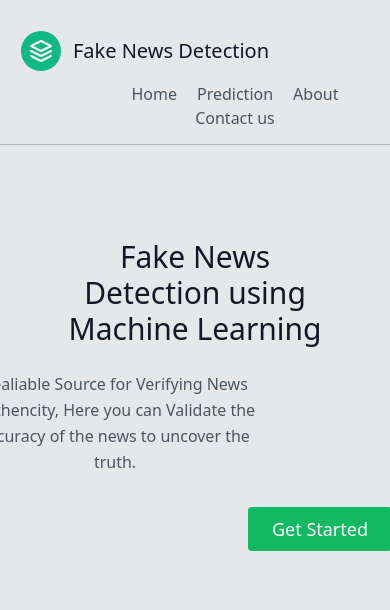
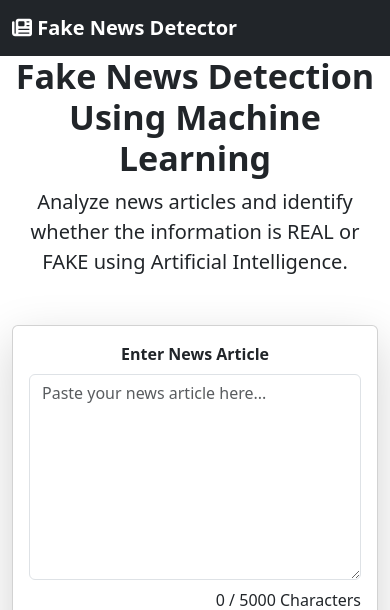
Before and after one commit to ankurmishraiet/Fake-News-Detection-Using-ML, a Flask app: page / in a window 390 px wide. Shown: the top 610 px of the page. Run offline with Flask 2, Linux system fonts and the light colour scheme; parts of the project's set-up code (start-up, migrations or seed data) failed here and were passed over; grey boxes are pictures that could not be loaded.

Commit message:
Refactor index.html for improved layout and features
Updated HTML structure and improved meta tags for better compatibility. Added Font Awesome icons and enhanced layout for the news detection application.

```diff
--- a/templates/index.html
+++ b/templates/index.html
@@ -1,66 +1,313 @@
-<!doctype html>
+<!DOCTYPE html>
 <html lang="en">
-  <head>
-    <!-- Required meta tags -->
-    <meta charset="utf-8">
-    <meta name="viewport" content="width=device-width, initial-scale=1">
 
-    <!-- Favicons -->
-    <link href="static/icons8-facebook-ios-16-filled-32.png" rel="icon">
-    <link href="static/icons8-facebook-ios-16-filled-96.png" rel="icons8-facebook-ios-16-filled-96.png">
+<head>
+    <meta charset="UTF-8">
+    <meta name="viewport" content="width=device-width, initial-scale=1.0">
 
-    <!-- Bootstrap CSS -->
-    <link href="https://cdn.jsdelivr.net/npm/bootstrap@5.1.0/dist/css/bootstrap.min.css" rel="stylesheet" integrity="sha384-KyZXEAg3QhqLMpG8r+8fhAXLRk2vvoC2f3B09zVXn8CA5QIVfZOJ3BCsw2P0p/We" crossorigin="anonymous">
-    <link href="https://unpkg.com/tailwindcss@^2/dist/tailwind.min.css" rel="stylesheet">
+    <title>Fake News Detection Using ML</title>
+
+    <link rel="stylesheet" href="{{ url_for('static', filename='style.css') }}">
+
+    <link href="https://cdn.jsdelivr.net/npm/bootstrap@5.3.0/dist/css/bootstrap.min.css" rel="stylesheet">
+
+    <link rel="stylesheet"
+        href="https://cdnjs.cloudflare.com/ajax/libs/font-awesome/6.4.0/css/all.min.css">
+
+</head>
 
 
-    <title>Fake News Detection</title>
-  </head>
-  <body class="bg-gray-200">
-    <header class="text-gray-600 body-font -my-8">
-        <div style="position: relative; top: 15px; right: 50px;" class="container mx-auto flex flex-wrap p-5 flex-col md:flex-row items-center">
-          <a class="flex title-font font-medium items-center text-gray-900 mb-4 md:mb-0">
-            <svg xmlns="http://www.w3.org/2000/svg" fill="none" stroke="currentColor" stroke-linecap="round" stroke-linejoin="round" stroke-width="2" class="w-10 h-10 text-white p-2 bg-green-500 rounded-full" viewBox="0 0 24 24">
-              <path d="M12 2L2 7l10 5 10-5-10-5zM2 17l10 5 10-5M2 12l10 5 10-5"></path>
-            </svg>
-            <span class="ml-3 text-xl">Fake News Detection</span>
-          </a>
-          <nav style="position: relative; bottom: 13px; left:100px;" class="md:ml-auto flex flex-wrap items-center text-base justify-center">
-            <a href="/" class="mr-5 hover:text-gray-900">Home</a>
-            <a href="/predict" class="mr-5 hover:text-gray-900">Prediction</a>
-            <a href="#" class="mr-5 hover:text-gray-900">About</a>
-            <a href="#" class="mr-5 hover:text-gray-900">Contact us</a>
-          </nav>
-        </div>
-      </header><hr>
-      <section style="position: relative; right: 80px; top: 30px;"  class="text-gray-600 body-font -my-8">
-        <div class="container mx-auto flex px-5 py-24 md:flex-row flex-col items-center">
-          <div class="lg:flex-grow md:w-1/2 lg:pr-24 md:pr-16 flex flex-col md:items-start md:text-left mb-16 md:mb-0 items-center text-center">
-            <h1 style="position: relative; left: 80px;" class="title-font sm:text-4xl text-3xl mb-4 font-medium text-gray-900" >Fake News Detection
-            <br class="hidden lg:inline-block">
-              using Machine Learning</h1>
+<body>
 
-            <p class="mb-8 leading-relaxed">Realiable Source for Verifying News Authencity,
-              Here you can Validate the accuracy of the news to uncover the truth.
-            </p>
-            <div class="flex justify-center">
-              <a href="/predict"><button style="position: relative; left: 205px; background: #10b962;" class="inline-flex text-white bg-green-500 border-0 py-2 px-6 focus:outline-none hover:bg-green-600 rounded text-lg">Get Started</button></a>
-            </div>
-           </div>
-          <div style="position:relative; left:90px;" class="lg:max-w-lg lg:w-full md:w-1/2 w-5/6">
-            <img class="object-cover object-center rounded" alt="hero" src="../static/hero_img.svg">
-          </div>
-        </div>
 
-    <!-- Optional JavaScript; choose one of the two!
+<!-- Navbar -->
 
-         Option 1: Bootstrap Bundle with Popper -->
-    <script src="https://cdn.jsdelivr.net/npm/bootstrap@5.1.0/dist/js/bootstrap.bundle.min.js" integrity="sha384-U1DAWAznBHeqEIlVSCgzq+c9gqGAJn5c/t99JyeKa9xxaYpSvHU5awsuZVVFIhvj" crossorigin="anonymous"></script>
+<nav class="navbar navbar-expand-lg navbar-dark bg-dark">
 
-    <!-- Option 2: Separate Popper and Bootstrap JS -->
-    <!--
-    <script src="https://cdn.jsdelivr.net/npm/@popperjs/core@2.9.3/dist/umd/popper.min.js" integrity="sha384-eMNCOe7tC1doHpGoWe/6oMVemdAVTMs2xqW4mwXrXsW0L84Iytr2wi5v2QjrP/xp" crossorigin="anonymous"></script>
-    <script src="https://cdn.jsdelivr.net/npm/bootstrap@5.1.0/dist/js/bootstrap.min.js" integrity="sha384-cn7l7gDp0eyniUwwAZgrzD06kc/tftFf19TOAs2zVinnD/C7E91j9yyk5//jjpt/" crossorigin="anonymous"></script>
-    -->
-  </body>
+<div class="container">
+
+<a class="navbar-brand fw-bold" href="#">
+<i class="fa-solid fa-newspaper"></i>
+ Fake News Detector
+</a>
+
+
+</div>
+
+</nav>
+
+
+
+<!-- Main Section -->
+
+<section class="hero">
+
+
+<div class="container text-center">
+
+
+<h1 class="display-4 fw-bold">
+
+Fake News Detection Using Machine Learning
+
+</h1>
+
+
+<p class="lead">
+
+Analyze news articles and identify whether the information is REAL or FAKE using Artificial Intelligence.
+
+</p>
+
+
+
+<div class="card shadow-lg mt-5">
+
+
+<div class="card-body">
+
+
+<form action="/predict" method="POST">
+
+
+<label class="form-label fw-bold">
+
+Enter News Article
+
+</label>
+
+
+<textarea
+class="form-control"
+name="news"
+id="newsText"
+rows="8"
+placeholder="Paste your news article here..."
+required></textarea>
+
+
+
+<div class="text-end mt-2">
+
+<span id="counter">
+0 / 5000 Characters
+</span>
+
+</div>
+
+
+
+<br>
+
+
+<button type="submit" class="btn btn-primary btn-lg">
+
+<i class="fa-solid fa-magnifying-glass"></i>
+
+Predict News
+
+</button>
+
+
+<button type="button"
+class="btn btn-secondary btn-lg"
+onclick="clearText()">
+
+<i class="fa-solid fa-trash"></i>
+
+Clear
+
+</button>
+
+
+
+</form>
+
+
+
+</div>
+
+</div>
+
+
+
+
+
+<!-- Result Section -->
+
+{% if prediction %}
+
+<div class="alert alert-info mt-4 shadow">
+
+<h3>
+Prediction Result
+</h3>
+
+
+<h2>
+
+{{prediction}}
+
+</h2>
+
+
+</div>
+
+{% endif %}
+
+
+
+
+
+</div>
+
+</section>
+
+
+
+
+
+<!-- Features -->
+
+<section class="container my-5">
+
+
+<h2 class="text-center mb-4">
+
+Features
+
+</h2>
+
+
+<div class="row">
+
+
+<div class="col-md-4">
+
+<div class="card text-center shadow p-3">
+
+<i class="fa-solid fa-robot fa-3x text-primary"></i>
+
+<h4 class="mt-3">
+Machine Learning
+</h4>
+
+<p>
+AI based news classification system.
+</p>
+
+</div>
+
+</div>
+
+
+
+
+
+<div class="col-md-4">
+
+<div class="card text-center shadow p-3">
+
+<i class="fa-solid fa-bolt fa-3x text-warning"></i>
+
+<h4 class="mt-3">
+Fast Prediction
+</h4>
+
+<p>
+Get results instantly.
+</p>
+
+</div>
+
+</div>
+
+
+
+
+
+<div class="col-md-4">
+
+<div class="card text-center shadow p-3">
+
+<i class="fa-solid fa-shield-halved fa-3x text-success"></i>
+
+<h4 class="mt-3">
+Reliable Detection
+</h4>
+
+<p>
+Detect misleading information.
+</p>
+
+</div>
+
+</div>
+
+
+</div>
+
+
+</section>
+
+
+
+
+
+<!-- Footer -->
+
+<footer class="bg-dark text-white text-center p-3">
+
+
+<p class="mb-0">
+
+© 2026 Fake News Detection | ML Project
+
+</p>
+
+
+</footer>
+
+
+
+
+
+
+<script>
+
+
+let textArea=document.getElementById("newsText");
+
+let counter=document.getElementById("counter");
+
+
+
+textArea.addEventListener("input",function(){
+
+
+counter.innerHTML =
+this.value.length + " / 5000 Characters";
+
+
+});
+
+
+
+
+
+function clearText(){
+
+textArea.value="";
+
+counter.innerHTML="0 / 5000 Characters";
+
+}
+
+
+</script>
+
+
+
+</body>
+
 </html>
```
